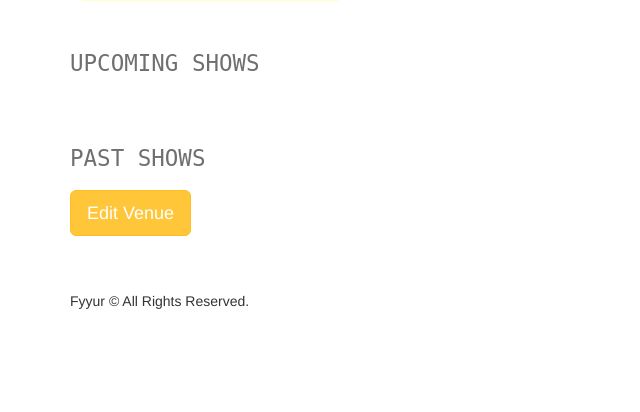
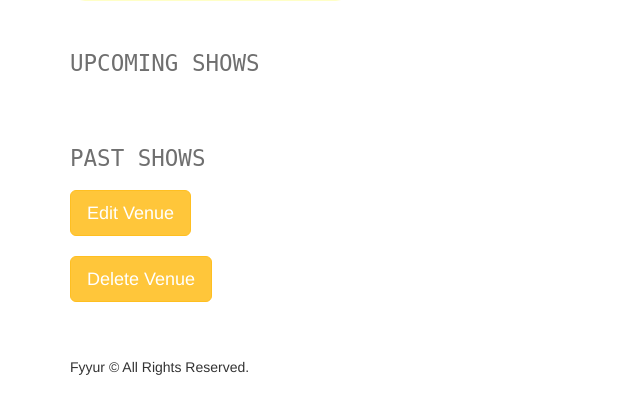
Before and after one commit to scampcoder/fyyur, a Flask app: page /venues/1 in a window 1280 px wide. Shown: the part 510-922 px from the top of the page, without its empty margins (0-640 px from the left). Before the commit the page ends 819 px from the top, so only its background shows below. Run offline with Flask 2, Linux system fonts and the light colour scheme; tables that the repository leaves empty hold one stand-in row (values such as "Sample post"); grey boxes marked "Sample" are stand-in pictures; some libraries are stand-ins or nearby versions.

Commit message:
Create delete btn for venue pg

```diff
--- a/app.py
+++ b/app.py
@@ -152,14 +152,17 @@
     db.session.close()
   return redirect(url_for('venues'))
 
-@app.route('/venues/<venue_id>', methods=['DELETE'])
+@app.route('/venues/<int:venue_id>', methods=['POST'])
 def delete_venue(venue_id):
-  # TODO: Complete this endpoint for taking a venue_id, and using
-  # SQLAlchemy ORM to delete a record. Handle cases where the session commit could fail.
-
-  # BONUS CHALLENGE: Implement a button to delete a Venue on a Venue Page, have it so that
-  # clicking that button delete it from the db then redirect the user to the homepage
-  return None
+    try:
+        venue = Venue.query.filter_by(id=venue_id).first_or_404()
+        db.session.delete(venue)
+        db.session.commit()
+        flash('The venue has been removed and all associated shows have been deleted.')
+        return render_template('pages/home.html')
+    except ValueError:
+        flash('Our apologies. It was not possible to delete this venue')
+    return redirect(url_for('index'))
 
 #  Artists
 #  ----------------------------------------------------------------
@@ -192,16 +195,13 @@
 def delete_artist(artist_id):
     try:
         artist = Artist.query.filter_by(id=artist_id).first_or_404()
-        # current_session = db.object_session(venue)
-        # current_session.delete(venue)
-        # current_session.commit()
         db.session.delete(artist)
         db.session.commit()
-        flash('This artist has been removed together with all of its shows.')
+        flash('This artist has been removed and all associated shows have been deleted.')
         return render_template('pages/home.html')
     except ValueError:
-        flash('It was not possible to delete this artist')
-    return redirect(url_for('venues'))
+        flash('Our apologies. It was not possible to delete this artist')
+    return redirect(url_for('index'))
 
 
 #  Update
--- a/templates/pages/show_venue.html
+++ b/templates/pages/show_venue.html
@@ -74,6 +74,14 @@
 		{% endfor %}
 	</div>
 	<a role='button' class="btn btn-primary btn-lg" href='/venues/{{ venue.id }}/edit'>Edit Venue</a>
+	<br><br>
+	<form>
+		<input type="submit"
+			   value="Delete Venue"
+			   class="btn btn-primary btn-lg"
+			   formmethod="POST"
+			   formaction="{{ url_for('delete_venue', venue_id=venue.id) }}">
+	</form>
 </section>
 
 {% endblock %}
```
